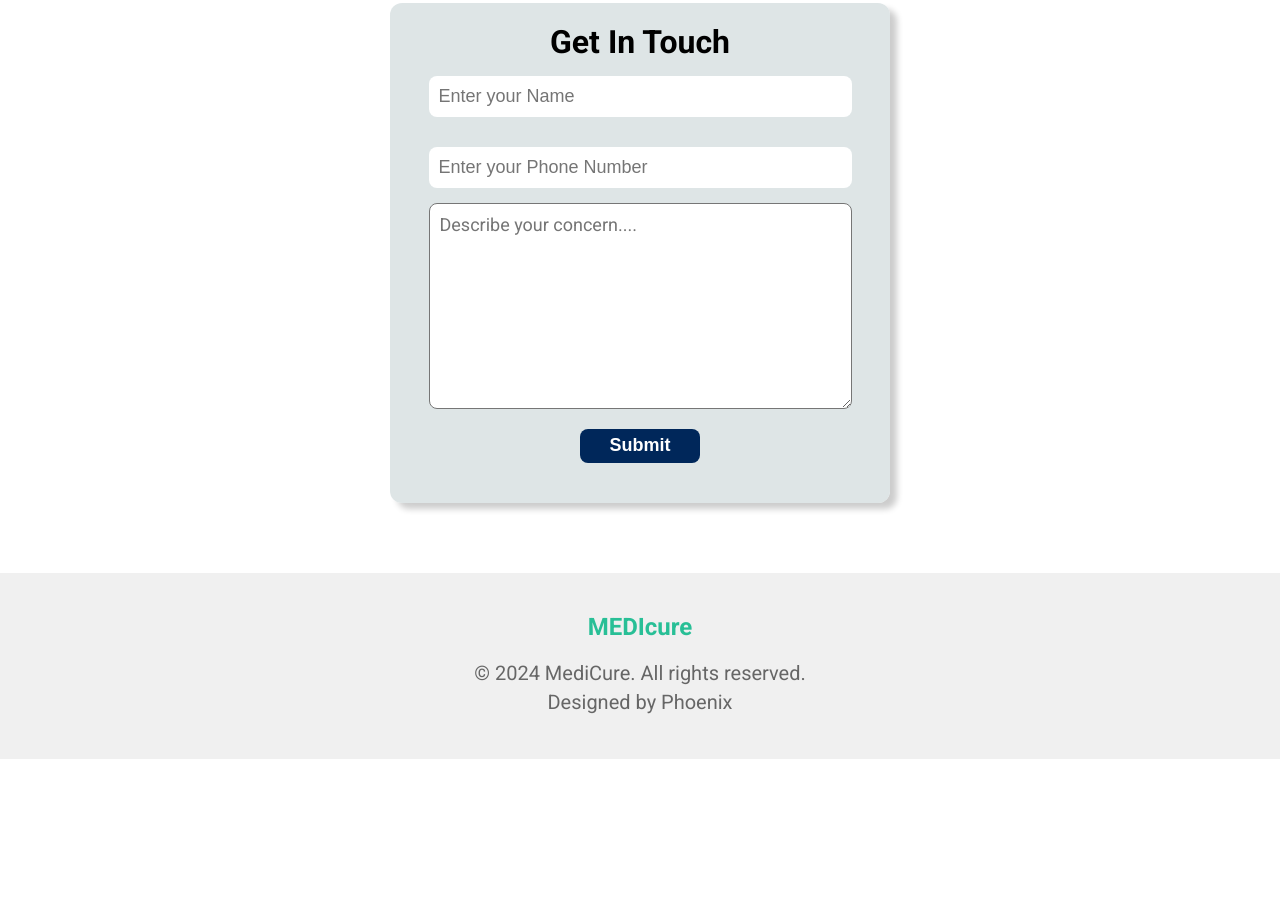
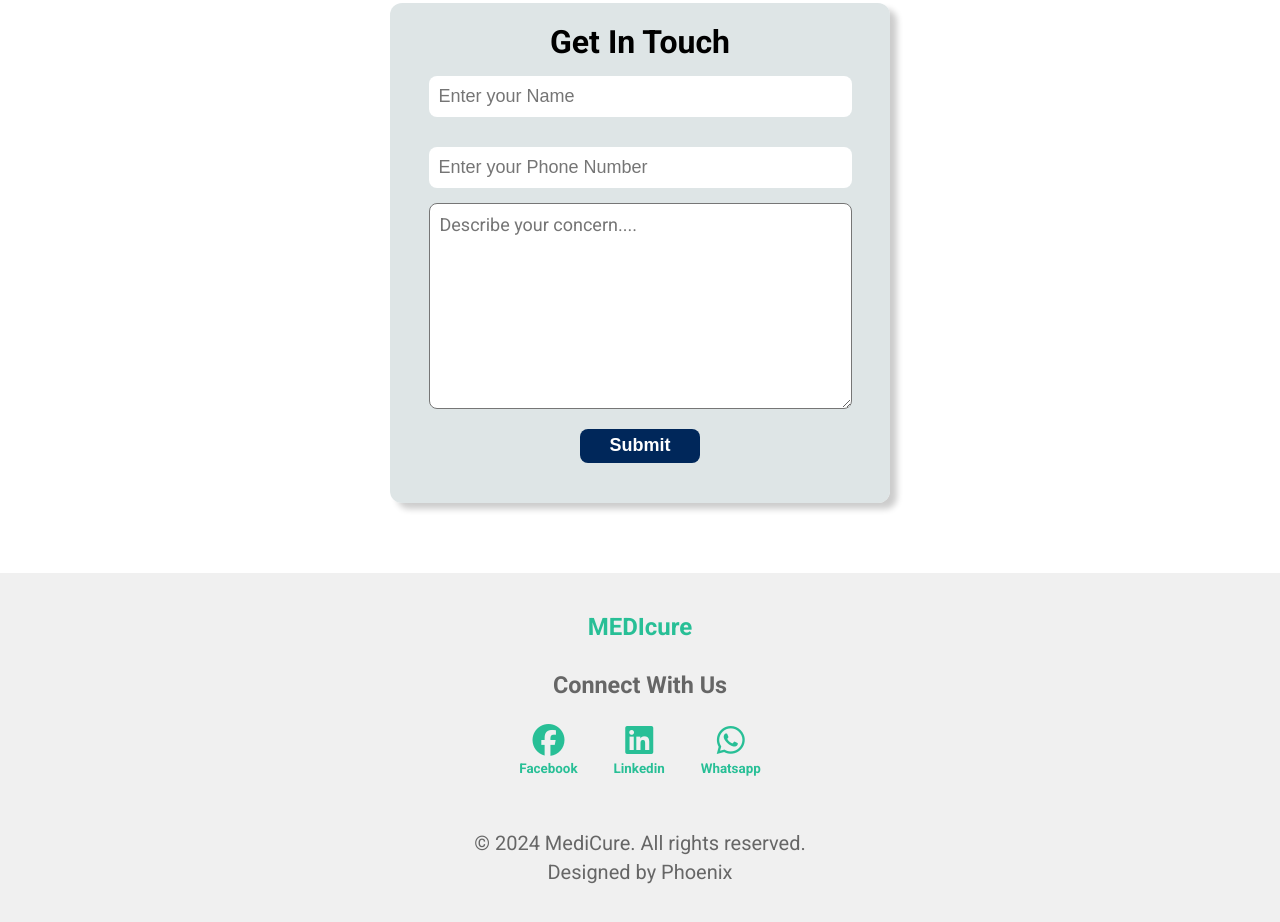
Before and after one commit to tanmoy-12/MediCure, a plain HTML site: page index.html in a window 1280 px wide. Shown: the part 3186-4108 px from the top of the page. Before the commit the page ends 3945 px from the top, so only its background shows below. Drawn offline with nearby package versions, Linux system fonts and the light colour scheme.

Commit message:
6th update

```diff
--- a/index.html
+++ b/index.html
@@ -158,9 +158,9 @@
         </div>
 
 
-        <!--============================================== GREETING SECTION ============================================-->
+        <!--============================================== TAG SECTION ============================================-->
         <div class="greet-container">
-            <h1>Have A Nice Day!!</h1>
+            <h1>Your Health, Our Priority: Empowering Wellness, Every Step of the Way</h1>
         </div>
 
 
@@ -218,6 +218,30 @@
         <div class="footer-content">
             <div class="nav__logo">MEDIcure</div>
         </div>
+        <div class="footer-link">
+            <h3>Connect With Us</h3>
+            <div class="socials">
+                <a href="">
+                    <div class="social-link">
+                        <i class="fa-brands fa-facebook"></i>
+                        <h6>Facebook</h6>
+                    </div>
+                </a>
+                <a href="">
+                    <div class="social-link">
+                        <i class="fa-brands fa-linkedin"></i>
+                        <h6>Linkedin</h6>
+                    </div>
+                </a>
+                <a href="">
+                    <div class="social-link">
+                        <i class="fa-brands fa-whatsapp"></i>
+                        <h6>Whatsapp</h6>
+                    </div>
+                </a>
+
+            </div>
+        </div>
         <div class="footer-info">
             <p>&copy; 2024 MediCure. All rights reserved.</p>
             <p>Designed by Phoenix</p>
--- a/styles.css
+++ b/styles.css
@@ -279,7 +279,7 @@ nav {
 }
 
 
-/******************************** CSS STYLINGS FOR AD IMAGE ***********************************/
+/******************************** CSS STYLINGS FOR ADVERTISEMENT IMAGE ***********************************/
 
 .image-ad img{
     width: 100%;
@@ -362,7 +362,7 @@ nav {
 }
 
 
-/******************************** CSS STYLINGS FOR GREETING ELEMENT ***********************************/
+/******************************** CSS STYLINGS FOR TAGGING ELEMENT ***********************************/
 
 .greet-container {
     position: relative;
@@ -497,6 +497,7 @@ input{
 }
 
 
+
 /******************************** CSS STYLINGS FOR FOOTER ELEMENT ***********************************/
 
 .footer-container {
@@ -522,6 +523,35 @@ input{
 .footer-info p {
     margin: 5px 0;
 }
+
+.footer-link{
+    text-align: center;
+    margin: 30px auto;
+}
+
+.socials{
+    display: flex;
+    justify-content: center;
+    padding: 25px ;
+    text-align: center;
+}
+
+.social-link{
+    margin: 0 18px;
+}
+
+.social-link i{
+    font-size: xx-large;
+    color: #28bf96;
+    margin-bottom: 5px;
+}
+
+.social-link h6{
+    font-weight: 700;
+    color: #28bf96;
+}
+
+
 
 
 
@@ -586,7 +616,7 @@ input{
 }
 
 
-/******************************** CSS STYLINGS FOR TABLET POTRAIT VIEW ***********************************/
+/******************************** CSS STYLINGS FOR MOBILE POTRAIT VIEW ***********************************/
 
 @media screen and (max-width:550px) {
 
```
Also changed, not shown: 1 other file.
